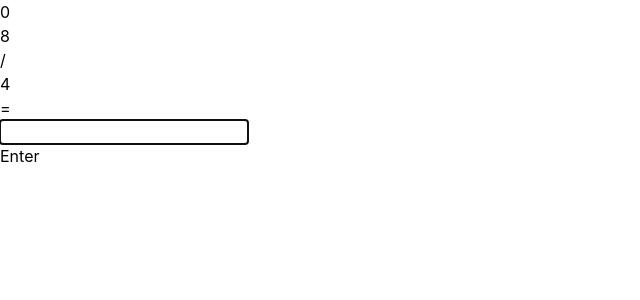
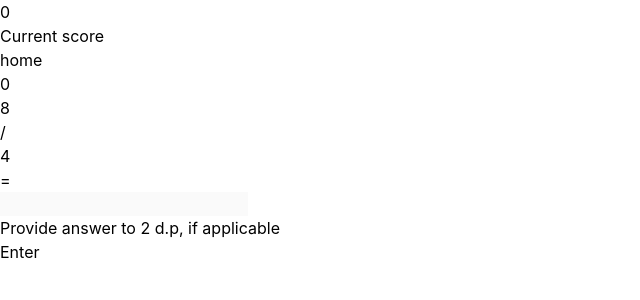
Before and after one commit to desmondtong/Flash-card-game, a React (Vite) app in the folder flash-card-game/: page /game-page in a window 1280 px wide. Shown: the top 300 px of the page, without its empty margins (0-640 px from the left). Built offline with nearby package versions, Linux system fonts and the light colour scheme.

Commit message:
Add timer logic

```diff
--- a/flash-card-game/src/components/Button.tsx
+++ b/flash-card-game/src/components/Button.tsx
@@ -7,8 +7,13 @@ const Button: React.FC<Props> = (props) => {
     <>
       <button
         type="button"
-        className="my-3 w-72 mx-auto justify-center rounded-md bg-white px-3 py-2 text-sm font-semibold text-gray-900 shadow-sm ring-1 ring-inset ring-gray-300 hover:bg-gray-50"
+        className={
+          props.isDisabled
+            ? "my-3 w-72 mx-auto justify-center rounded-md bg-gray-50 px-3 py-2 text-sm font-semibold text-gray-900 shadow-sm ring-1 ring-inset ring-gray-300"
+            : "my-3 w-72 mx-auto justify-center rounded-md bg-white px-3 py-2 text-sm font-semibold text-gray-900 shadow-sm ring-1 ring-inset ring-gray-300 hover:bg-gray-50"
+        }
         onClick={props.onClick}
+        disabled={props.isDisabled}
       >
         {props.children}
       </button>
--- a/flash-card-game/src/components/TextBox.tsx
+++ b/flash-card-game/src/components/TextBox.tsx
@@ -4,7 +4,7 @@ import { Props } from "../interfaces";
 const TextBox: React.FC<Props> = (props) => {
   return (
     <>
-      <div className="border w-44 h-44 text-8xl flex justify-center items-center">
+      <div className="w-44 h-44 text-8xl flex justify-center items-center">
         {props.children}
       </div>
     </>
--- a/flash-card-game/src/interfaces.ts
+++ b/flash-card-game/src/interfaces.ts
@@ -1,4 +1,5 @@
 export interface Props {
   children?: string | number;
   onClick?: () => void;
+  isDisabled?: boolean;
 }
--- a/flash-card-game/src/pages/GamePage.tsx
+++ b/flash-card-game/src/pages/GamePage.tsx
@@ -1,14 +1,20 @@
 import React, { useState, useEffect, useRef } from "react";
+import { useNavigate } from "react-router-dom";
+
 import TextBox from "../components/TextBox";
 import Button from "../components/Button";
 
 const GamePage: React.FC = () => {
+  const navigate = useNavigate();
+
   const [num1, setNum1] = useState<number>(0);
   const [num2, setNum2] = useState<number>(0);
   const [operator, setOperator] = useState<string>("");
   const [score, setScore] = useState<number>(0);
+  const [isDisabled, setIsDisabled] = useState<boolean>(false);
 
   const inputRef = useRef<HTMLInputElement>(null);
+  const timerRef = useRef<HTMLParagraphElement>(null);
 
   const operators = ["+", "-", "*", "/"];
 
@@ -42,26 +48,65 @@ const GamePage: React.FC = () => {
     }
   };
 
+  const gameTimer = () => {
+    let initTime = 5;
+    const timer = timerRef.current;
+
+    timer && (timer.textContent = initTime.toString());
+
+    const interval = setInterval(() => {
+      initTime--;
+      timer && (timer.textContent = initTime.toString());
+
+      if (initTime === 0) {
+        clearInterval(interval);
+        setIsDisabled(true);
+      }
+      //game over logic
+    }, 1000);
+  };
+
   useEffect(() => {
     setQuestion();
+    setScore(0);
+    gameTimer();
     inputRef.current?.focus();
   }, []);
   return (
     <>
       <div className="border flex flex-col">
-        <div className="border my-10 flex justify-around">
-          <TextBox>{score}</TextBox>
+        <p
+          className="text-7xl border self-center my-3 w-40 text-center"
+          ref={timerRef}
+        ></p>
+
+        <div className="flex flex-col justify-center">
+          <div className="flex flex-row justify-between items-center">
+            <div className="border basis-1/12"></div>
+            <p className="border flex-1 text-center text-2xl">Current score</p>
+            <button className="border basis-1/12" onClick={() => navigate("/")}>
+              home
+            </button>
+          </div>
+
+          <p className="text-7xl border self-center">{score}</p>
         </div>
-
-        <div className="border flex flex-row justify-around text-align">
+        <div className="flex flex-row justify-around text-align">
           <TextBox>{num1}</TextBox>
-          <TextBox>{operator}</TextBox>
+          <TextBox>{operator === "*" ? "x" : operator}</TextBox>
           <TextBox>{num2}</TextBox>
           <TextBox>=</TextBox>
-          <input className="border w-44 h-44 text-8xl" ref={inputRef}></input>
+          <input
+            className="border w-44 h-44 text-8xl"
+            ref={inputRef}
+            disabled={isDisabled}
+          ></input>
         </div>
-
-        <Button onClick={checkAnswer}>
+        <p className="text-sm italic text-right mx-5">
+          Provide answer to <span className="font-bold">2 d.p</span>, if
+          applicable
+        </p>
+        <Button onClick={checkAnswer} isDisabled={isDisabled}>
           Enter
         </Button>
       </div>
```
